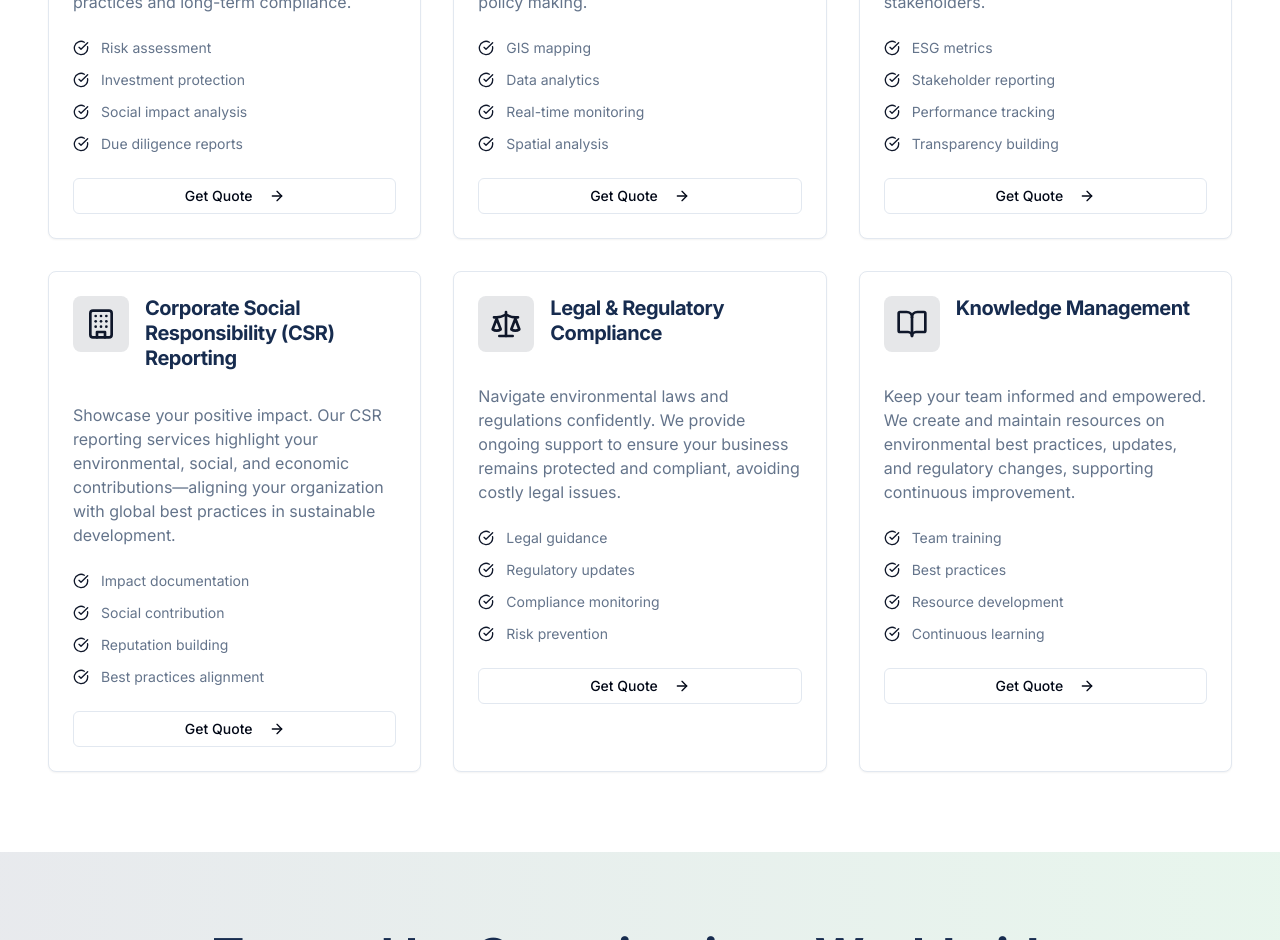
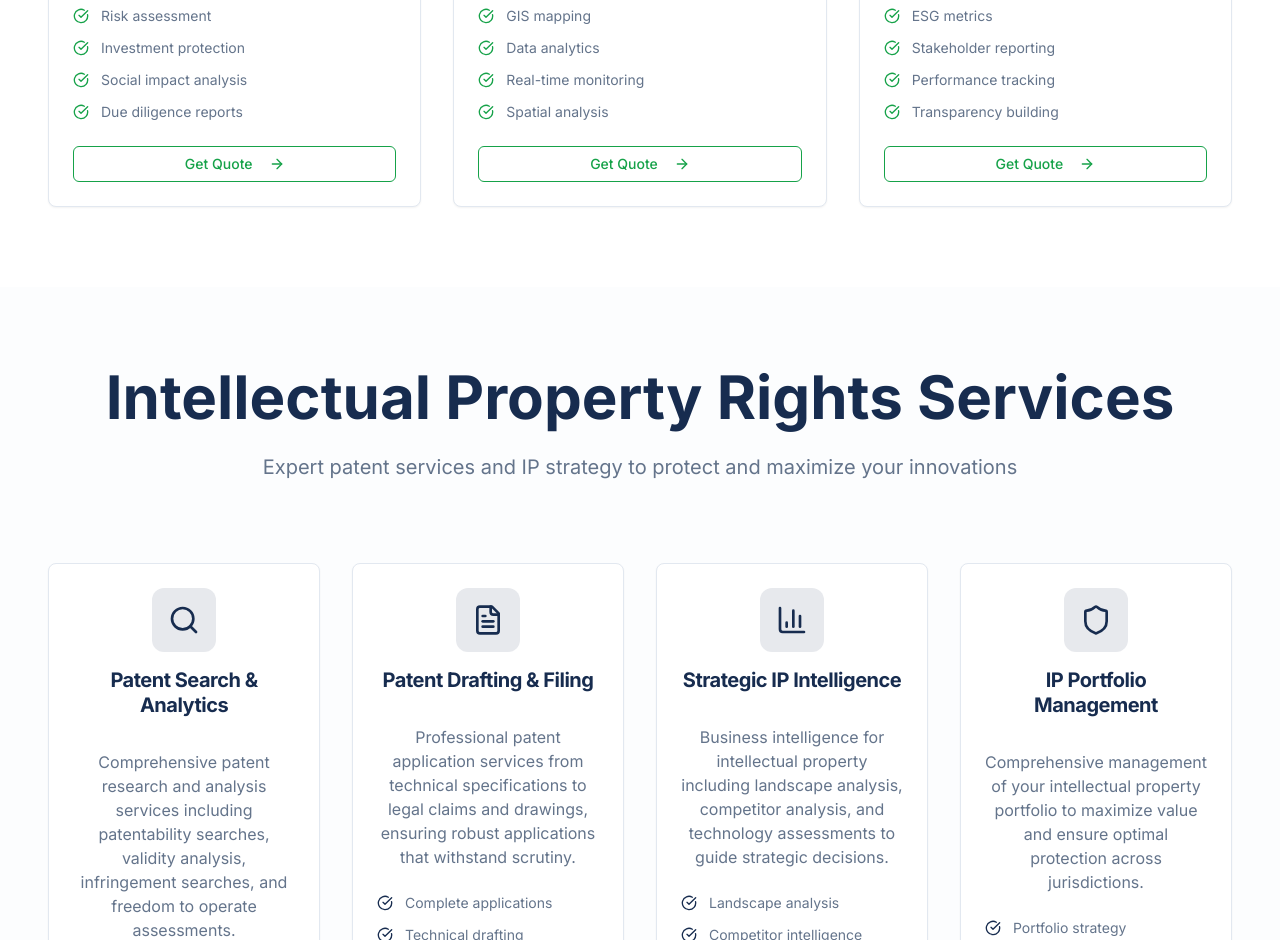
Before and after one commit to thenaikoti/rajeevs-digital-presence-kit-598b726e, a React (Vite) app: page /services in a window 1280 px wide. Shown: the part 1860-2800 px from the top of the page. Built offline with nearby package versions, Linux system fonts and the light colour scheme.

Commit message:
Unify service page designs
Combine Environmental and IPR Services pages into a single, consistent design, replicating the established layout, styling, and interactive elements across both.

```diff
--- a/src/pages/Services.tsx
+++ b/src/pages/Services.tsx
@@ -3,7 +3,7 @@ import {
   FileCheck, Shield, Scale, BarChart3, Globe, Building, Users, BookOpen,
   TreePine, Factory, Laptop, FlaskConical, GraduationCap, Zap,
   CheckCircle, Star, ArrowRight, Phone, Mail, MessageCircle,
-  Target, Search, FileText, Eye, Headphones
+  Target, Search, FileText, Eye, Headphones, Lightbulb, Award, TrendingUp
 } from 'lucide-react';
 import Layout from '../components/Layout';
 import { Card, CardContent, CardDescription, CardHeader, CardTitle } from '../components/ui/card';
@@ -19,7 +19,7 @@ import testimonialMichael from '../assets/testimonial-michael.jpg';
 import testimonialAmanda from '../assets/testimonial-amanda.jpg';
 
 const Services = () => {
-  const services = [
+  const environmentalServices = [
     {
       icon: <FileCheck className="w-8 h-8 text-primary" />,
       title: "Environmental Impact Assessment (EIA) Reports",
@@ -55,24 +55,33 @@ const Services = () => {
       title: "Sustainability (ESG) Reporting",
       description: "Demonstrate your commitment to the planet, people, and progress. We help you measure, report, and communicate your environmental, social, and governance (ESG) metrics, building trust with stakeholders.",
       features: ["ESG metrics", "Stakeholder reporting", "Performance tracking", "Transparency building"]
+    }
+  ];
+
+  const iprServices = [
+    {
+      icon: <Search className="w-8 h-8 text-brand-blue" />,
+      title: "Patent Search & Analytics",
+      description: "Comprehensive patent research and analysis services including patentability searches, validity analysis, infringement searches, and freedom to operate assessments.",
+      features: ["Novelty search", "Validity analysis", "Infringement search", "FTO analysis"]
     },
     {
-      icon: <Building className="w-8 h-8 text-primary" />,
-      title: "Corporate Social Responsibility (CSR) Reporting",
-      description: "Showcase your positive impact. Our CSR reporting services highlight your environmental, social, and economic contributions—aligning your organization with global best practices in sustainable development.",
-      features: ["Impact documentation", "Social contribution", "Reputation building", "Best practices alignment"]
+      icon: <FileText className="w-8 h-8 text-brand-blue" />,
+      title: "Patent Drafting & Filing",
+      description: "Professional patent application services from technical specifications to legal claims and drawings, ensuring robust applications that withstand scrutiny.",
+      features: ["Complete applications", "Technical drafting", "Legal claims", "Professional drawings"]
     },
     {
-      icon: <Scale className="w-8 h-8 text-primary" />,
-      title: "Legal & Regulatory Compliance",
-      description: "Navigate environmental laws and regulations confidently. We provide ongoing support to ensure your business remains protected and compliant, avoiding costly legal issues.",
-      features: ["Legal guidance", "Regulatory updates", "Compliance monitoring", "Risk prevention"]
+      icon: <BarChart3 className="w-8 h-8 text-brand-blue" />,
+      title: "Strategic IP Intelligence",
+      description: "Business intelligence for intellectual property including landscape analysis, competitor analysis, and technology assessments to guide strategic decisions.",
+      features: ["Landscape analysis", "Competitor intelligence", "Portfolio analysis", "White-space assessment"]
     },
     {
-      icon: <BookOpen className="w-8 h-8 text-primary" />,
-      title: "Knowledge Management",
-      description: "Keep your team informed and empowered. We create and maintain resources on environmental best practices, updates, and regulatory changes, supporting continuous improvement.",
-      features: ["Team training", "Best practices", "Resource development", "Continuous learning"]
+      icon: <Shield className="w-8 h-8 text-brand-blue" />,
+      title: "IP Portfolio Management",
+      description: "Comprehensive management of your intellectual property portfolio to maximize value and ensure optimal protection across jurisdictions.",
+      features: ["Portfolio strategy", "Global filing", "Renewal management", "Licensing support"]
     }
   ];
 
@@ -201,9 +210,9 @@ const Services = () => {
   return (
     <Layout>
       <Helmet>
-        <title>Environmental Consultancy Services | EnviroAndIPR</title>
-        <meta name="description" content="Drive sustainable progress with EnviroAndIPR's comprehensive environmental consultancy services. Expert EIA, compliance, sustainability reporting, and regulatory guidance." />
-        <meta name="keywords" content="environmental consultancy, EIA reports, environmental compliance, sustainability reporting, ESG, environmental clearance" />
+        <title>Environmental & IPR Services | EnviroAndIPR</title>
+        <meta name="description" content="Comprehensive environmental consultancy and intellectual property services. Expert EIA, compliance, patent filing, IP strategy, and sustainability solutions." />
+        <meta name="keywords" content="environmental consultancy, IPR services, patent filing, EIA reports, environmental compliance, intellectual property, sustainability reporting" />
       </Helmet>
 
       {/* Hero Section */}
@@ -212,16 +221,16 @@ const Services = () => {
           <div className="max-w-5xl mx-auto">
             <Badge variant="outline" className="mb-8 text-sm font-semibold border-brand-blue/30 text-brand-blue">
               <TreePine className="w-4 h-4 mr-2" />
-              Environmental Consultancy Services
+              Environmental & IPR Services
             </Badge>
 
-            <h1 className="text-5xl md:text-6xl lg:text-7xl font-bold mb-8 text-brand-blue leading-tight">
-              Drive Sustainable Progress.
-              <span className="block text-primary mt-2">Ensure Environmental Compliance.</span>
+            <h1 className="text-5xl md:text-6xl lg:text-7xl font-bold mb-8 bg-gradient-to-r from-brand-blue via-primary to-brand-green bg-clip-text text-transparent leading-tight">
+              Drive Innovation. Protect the Planet.
+              <span className="block mt-2">Secure Your Future.</span>
             </h1>
 
             <p className="text-xl md:text-2xl text-muted-foreground mb-12 leading-relaxed max-w-4xl mx-auto">
-              At EnviroAndIPR, we empower organizations, businesses, and institutions to meet their sustainability goals while staying fully compliant with environmental regulations. Our experienced team provides comprehensive environmental consultancy services that support responsible growth, protect ecosystems, and build public trust.
+              At EnviroAndIPR, we provide comprehensive solutions for both environmental compliance and intellectual property protection. Our integrated approach helps organizations innovate responsibly while safeguarding their innovations and meeting sustainability goals.
             </p>
 
             <div className="flex flex-col sm:flex-row gap-6 justify-center">
@@ -247,25 +256,25 @@ const Services = () => {
         </div>
       </section>
 
-      {/* Service Offerings */}
+      {/* Environmental Services */}
       <section className="py-16 md:py-20 px-4 bg-background">
         <div className="container mx-auto">
           <div className="text-center mb-20">
-            <h2 className="text-4xl md:text-5xl lg:text-6xl font-bold mb-6 text-brand-blue">Our Environmental Service Offerings</h2>
+            <h2 className="text-4xl md:text-5xl lg:text-6xl font-bold mb-6 text-brand-green">Environmental Consultancy Services</h2>
             <p className="text-xl text-muted-foreground max-w-4xl mx-auto leading-relaxed">
               Comprehensive environmental solutions from compliance to sustainability reporting
             </p>
           </div>
 
           <div className="grid grid-cols-1 md:grid-cols-2 lg:grid-cols-3 gap-8 max-w-7xl mx-auto">
-            {services.map((service, index) => (
+            {environmentalServices.map((service, index) => (
               <Card key={index} className="group hover:shadow-elegant transition-all duration-300 hover:scale-105 hover-scale">
                 <CardHeader className="pb-4">
                   <div className="flex items-start space-x-4 mb-4">
-                    <div className="p-3 bg-primary/10 rounded-lg group-hover:bg-primary/20 transition-colors">
+                    <div className="p-3 bg-brand-green/10 rounded-lg group-hover:bg-brand-green/20 transition-colors">
                       {service.icon}
                     </div>
-                    <CardTitle className="text-xl font-bold text-brand-blue leading-tight">
+                    <CardTitle className="text-xl font-bold text-brand-green leading-tight">
                       {service.title}
                     </CardTitle>
                   </div>
@@ -277,7 +286,7 @@ const Services = () => {
                   <div className="space-y-3 mb-6">
                     {service.features.map((feature, idx) => (
                       <div key={idx} className="flex items-center space-x-3">
-                        <CheckCircle className="w-4 h-4 text-primary flex-shrink-0" />
+                        <CheckCircle className="w-4 h-4 text-brand-green flex-shrink-0" />
                         <span className="text-sm text-muted-foreground">{feature}</span>
                       </div>
                     ))}
@@ -285,10 +294,61 @@ const Services = () => {
                   <Button
                     variant="outline"
                     size="sm"
-                    className="w-full hover:scale-105 transition-all duration-300"
+                    className="w-full hover:scale-105 transition-all duration-300 border-brand-green text-brand-green hover:bg-brand-green hover:text-brand-green-foreground"
                     onClick={handleWhatsAppContact}
                   >
                     Get Quote
+                    <ArrowRight className="w-4 h-4 ml-2" />
+                  </Button>
+                </CardContent>
+              </Card>
+            ))}
+          </div>
+        </div>
+      </section>
+
+      {/* IPR Services */}
+      <section className="py-16 md:py-20 px-4 bg-accent/20">
+        <div className="container mx-auto">
+          <div className="text-center mb-20">
+            <h2 className="text-4xl md:text-5xl lg:text-6xl font-bold mb-6 text-brand-blue">Intellectual Property Rights Services</h2>
+            <p className="text-xl text-muted-foreground max-w-4xl mx-auto leading-relaxed">
+              Expert patent services and IP strategy to protect and maximize your innovations
+            </p>
+          </div>
+
+          <div className="grid grid-cols-1 md:grid-cols-2 lg:grid-cols-4 gap-8 max-w-7xl mx-auto">
+            {iprServices.map((service, index) => (
+              <Card key={index} className="group hover:shadow-elegant transition-all duration-300 hover:scale-105 hover-scale">
+                <CardHeader className="pb-4">
+                  <div className="flex flex-col items-center text-center mb-4">
+                    <div className="p-4 bg-brand-blue/10 rounded-xl group-hover:bg-brand-blue/20 transition-colors mb-4">
+                      {service.icon}
+                    </div>
+                    <CardTitle className="text-xl font-bold text-brand-blue leading-tight">
+                      {service.title}
+                    </CardTitle>
+                  </div>
+                </CardHeader>
+                <CardContent className="pt-0">
+                  <CardDescription className="text-muted-foreground leading-relaxed mb-6 text-base text-center">
+                    {service.description}
+                  </CardDescription>
+                  <div className="space-y-3 mb-6">
+                    {service.features.map((feature, idx) => (
+                      <div key={idx} className="flex items-center space-x-3">
+                        <CheckCircle className="w-4 h-4 text-brand-blue flex-shrink-0" />
+                        <span className="text-sm text-muted-foreground">{feature}</span>
+                      </div>
+                    ))}
+                  </div>
+                  <Button
+                    variant="outline"
+                    size="sm"
+                    className="w-full hover:scale-105 transition-all duration-300 border-brand-blue text-brand-blue hover:bg-brand-blue hover:text-brand-blue-foreground"
+                    onClick={handleWhatsAppContact}
+                  >
+                    Learn More
                     <ArrowRight className="w-4 h-4 ml-2" />
                   </Button>
                 </CardContent>
```
